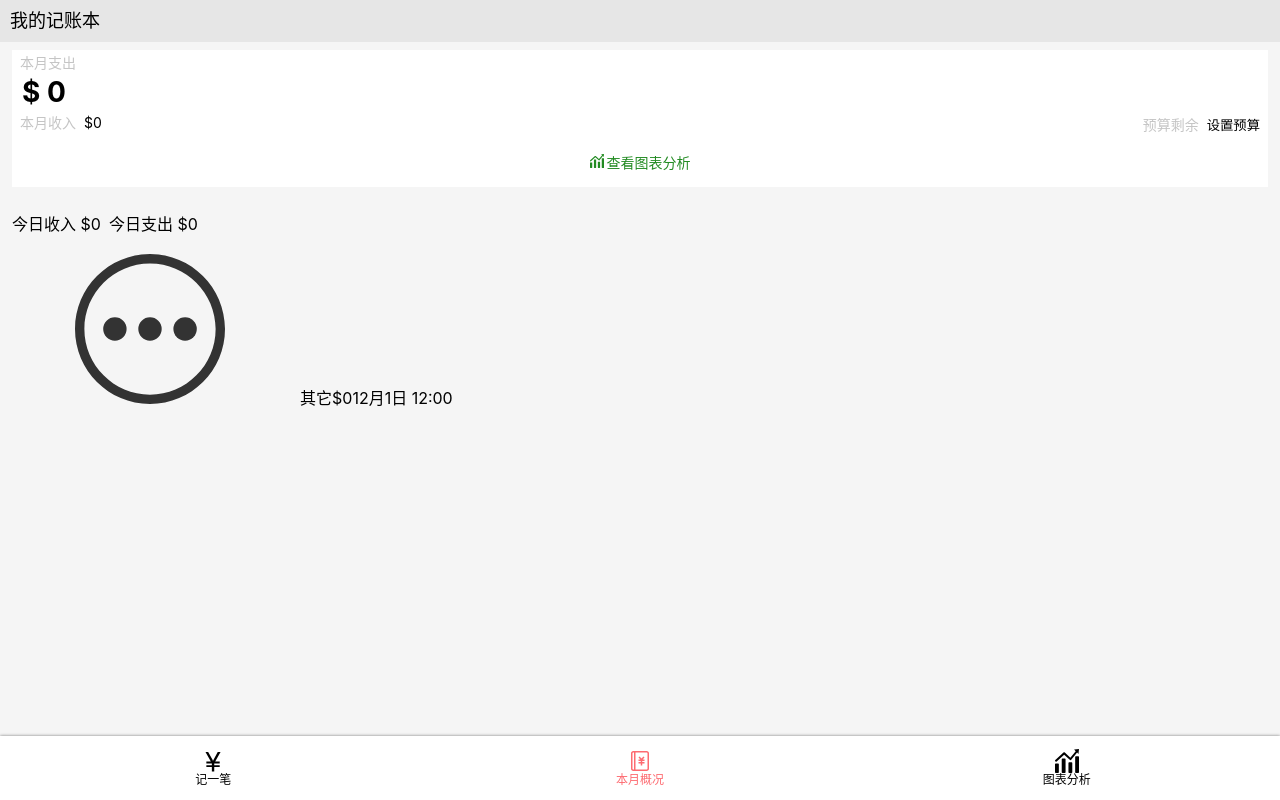
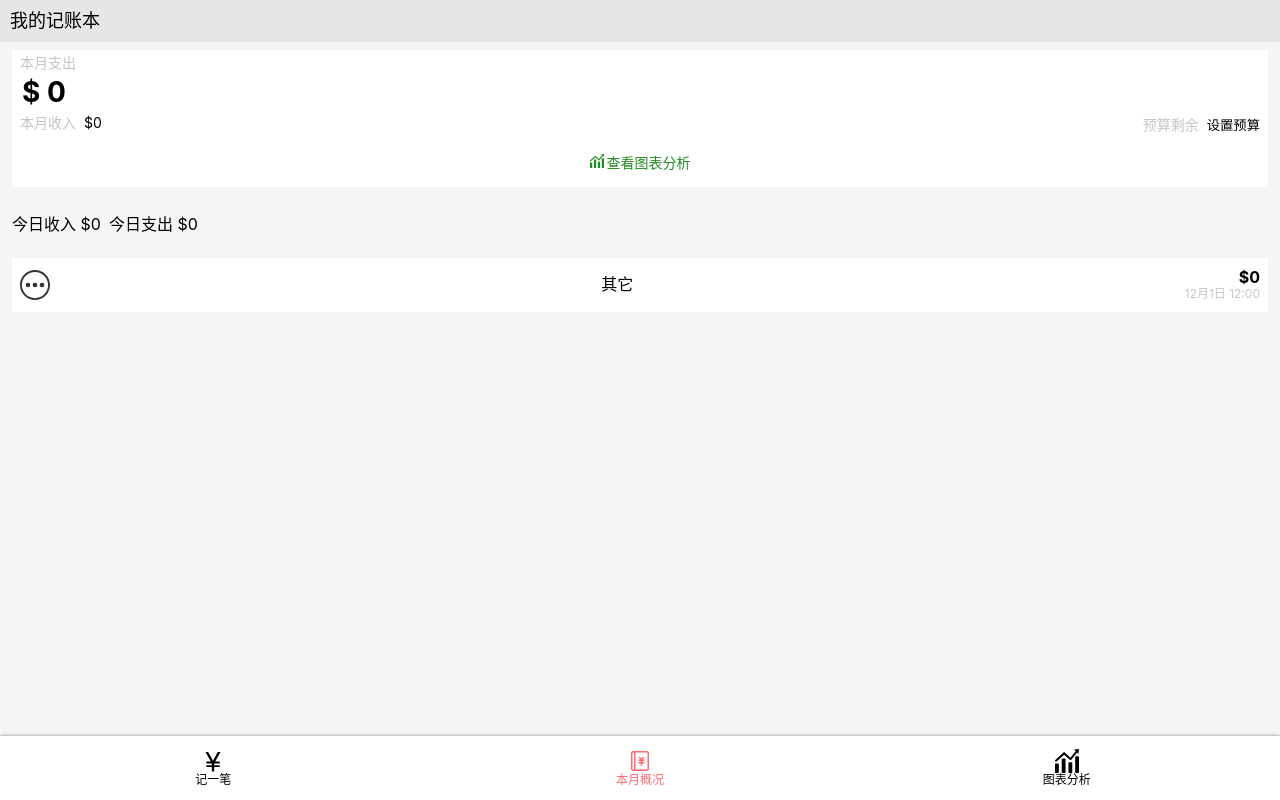
Before and after one commit to Gy-coder/jizhang, a React app: page /statistics in a window 1280 px wide. Built offline with nearby package versions, Linux system fonts and the light colour scheme.

Commit message:
完成Statistics.tsx的CSS

```diff
--- a/src/component/Money/tags.tsx
+++ b/src/component/Money/Tags.tsx
@@ -1,6 +1,6 @@
 import React, {useEffect, useState} from 'react';
 import styled from 'styled-components';
-import {TagItem} from './tagItem';
+import {TagItem} from './TagItem';
 import {tagItemType} from '../../lib/tagItemType';
 import {incomeTagData} from '../../lib/incomeTagData';
 import {expenseTagData} from '../../lib/expenseTagData';
--- a/src/component/Statistics/RecordDetail.tsx
+++ b/src/component/Statistics/RecordDetail.tsx
@@ -1,17 +1,16 @@
-import {Icon} from '../Icon';
 import React from 'react';
+import styled from 'styled-components';
+import {RecordItem} from './RecordItem';
 
 
+const RecordDetailWrapper = styled.div`
+  display:flex;
+`
 const RecordDetail:React.FC = ()=>{
   return (
-    <div>
-      <Icon name='others' />
-      <span>其它</span>
-      <span>
-        <span>$0</span>
-        <span>12月1日 12:00</span>
-      </span>
-    </div>
+    <RecordDetailWrapper>
+      <RecordItem />
+    </RecordDetailWrapper>
   )
 }
 
--- /dev/null
+++ b/src/component/Statistics/RecordItem.tsx
@@ -0,0 +1,48 @@
+import {Icon} from '../Icon';
+import React from 'react';
+import {Link} from 'react-router-dom';
+import styled from 'styled-components';
+
+
+const RecordItemWrapper = styled(Link)`
+  background: #ffffff;
+  margin:4px 12px;
+  padding: 10px 8px;
+  display:flex;
+  flex-direction: row;
+  justify-content: space-between;
+  align-items: center;
+  width: 100%;
+  > .icon {
+   width: 30px;
+   height: 30px;
+  }
+  > .bill{
+    display:flex;
+    flex-direction: column;
+    text-align: right;
+    > .amount{
+      font-size: 16px;
+      font-weight: 700;
+      color: #000000;
+    }
+    > .time{
+      color:#c5c5c5;
+      font-size: 12px;
+    }
+  }
+`;
+const RecordItem: React.FC = () => {
+  return (
+    <RecordItemWrapper to=''>
+      <Icon name='others'/>
+      <span>其它</span>
+      <span className='bill'>
+        <span className='amount'>$0</span>
+        <span className='time'>12月1日 12:00</span>
+      </span>
+    </RecordItemWrapper>
+  );
+};
+
+export {RecordItem};
```
Also changed, not shown: src/views/Money.tsx (+5 -5 lines), src/component/Money/ChooseType.tsx (renamed from src/component/Money/chooseType.tsx), src/component/Money/Notes.tsx (renamed from src/component/Money/notes.tsx), src/component/Money/NumberPad.tsx (renamed from src/component/Money/numberPad.tsx), src/component/Money/OutputMoney.tsx (renamed from src/component/Money/outputMoney.tsx), src/component/Money/TagItem.tsx (renamed from src/component/Money/tagItem.tsx).
